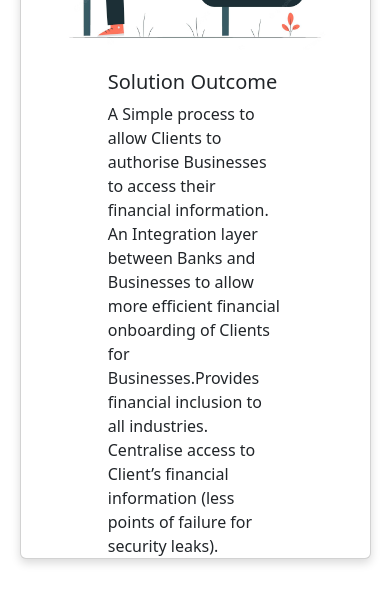
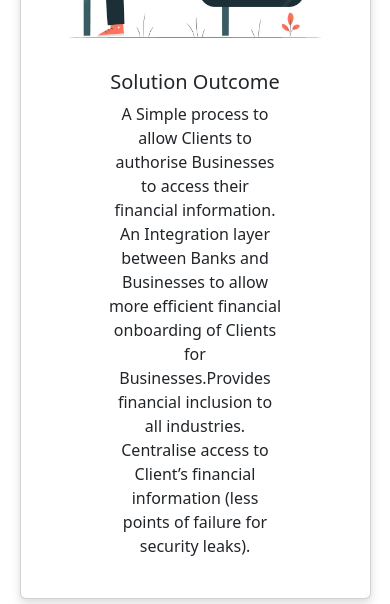
Before and after one commit to team-pizza-one-bank-qr/GSHackathon, a React (Create React App) app in the folder business-frontend/: page / in a window 390 px wide. Shown: the part 964-1568 px from the top of the page. Built offline with nearby package versions, Linux system fonts and the light colour scheme.

Commit message:
Update homepage

```diff
--- a/business-frontend/src/Pages/Home.css
+++ b/business-frontend/src/Pages/Home.css
@@ -17,7 +17,7 @@
 }
 
 .about {
-    margin-bottom: 150px;
+    margin-bottom: 100px;
 }
 
 .reason {
@@ -42,6 +42,16 @@
     width: 100%;
 }
 
+@media screen and (max-width: 1000px) {
+    .card-content {
+        padding: 40px;
+    }
+
+    .sidebanner {
+        padding: 0;
+    }
+}
+
 @media screen and (max-width: 720px){
     .swiper-container {
         margin: 0 !important;
@@ -56,6 +66,8 @@
         flex-direction: column-reverse !important;
         align-self: center;
         row-gap: 20px;
+        margin-bottom: 40px;
+        text-align: center;
     }
 
     .card-holder {
```
